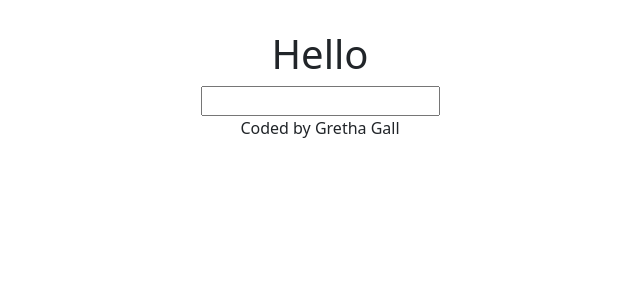
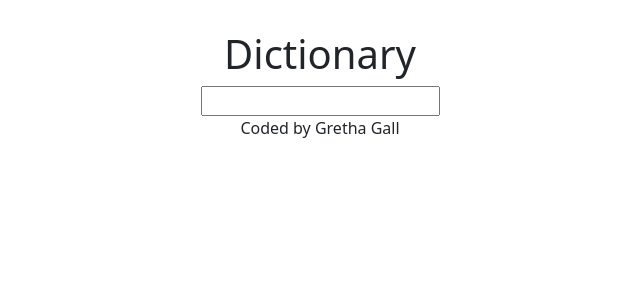
Before and after one commit to grethaga/dictionary-project, a React (Create React App) app: page / in a window 1280 px wide. Shown: the top 300 px of the page, without its empty margins (320-960 px from the left). Built offline with nearby package versions, Linux system fonts and the light colour scheme.

Commit message:
updated h1

```diff
--- a/src/App.js
+++ b/src/App.js
@@ -5,7 +5,7 @@ function App() {
   return (
     <div className="App">
       <div className="container">
-        <h1>Hello</h1>
+        <h1>Dictionary</h1>
         <main>
           <Dictionary />
         </main>
```
